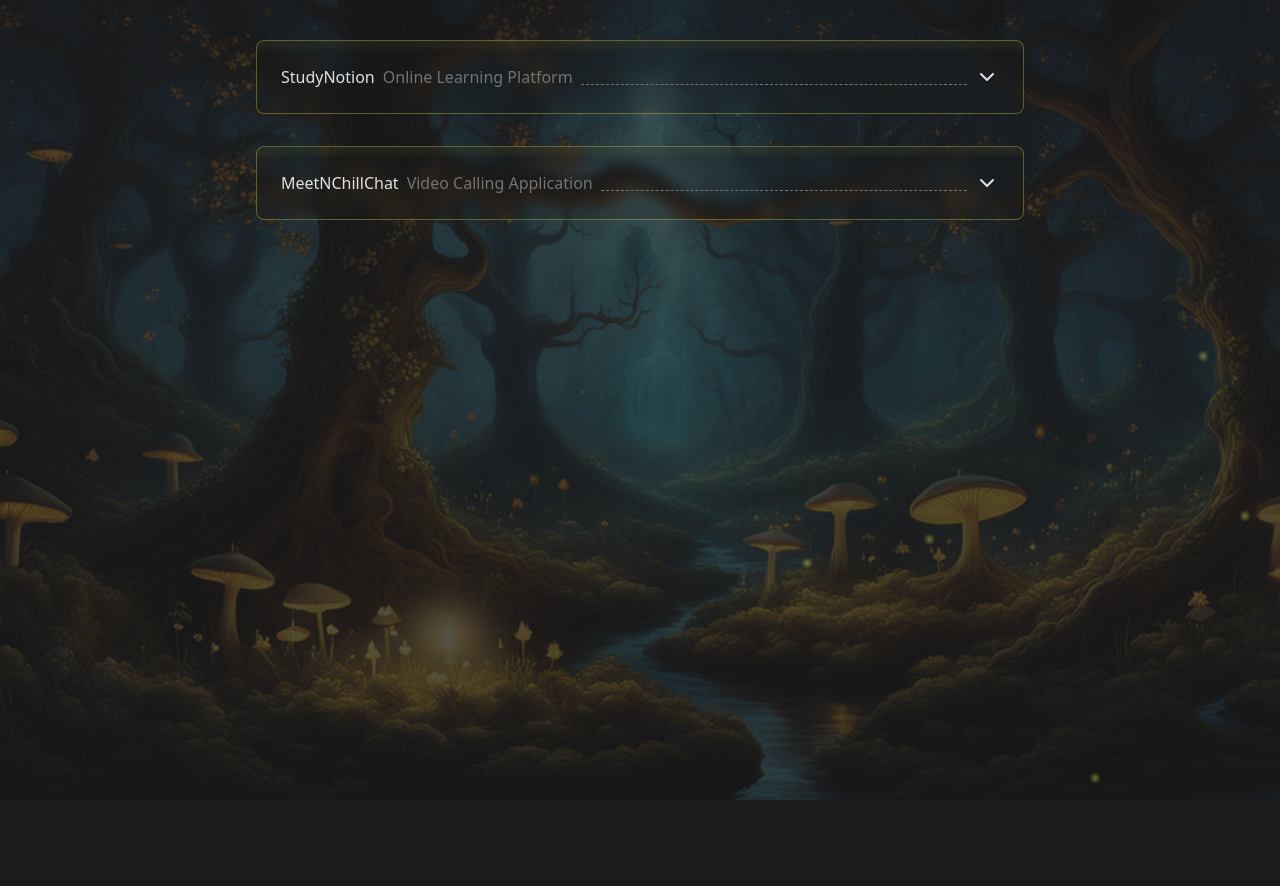
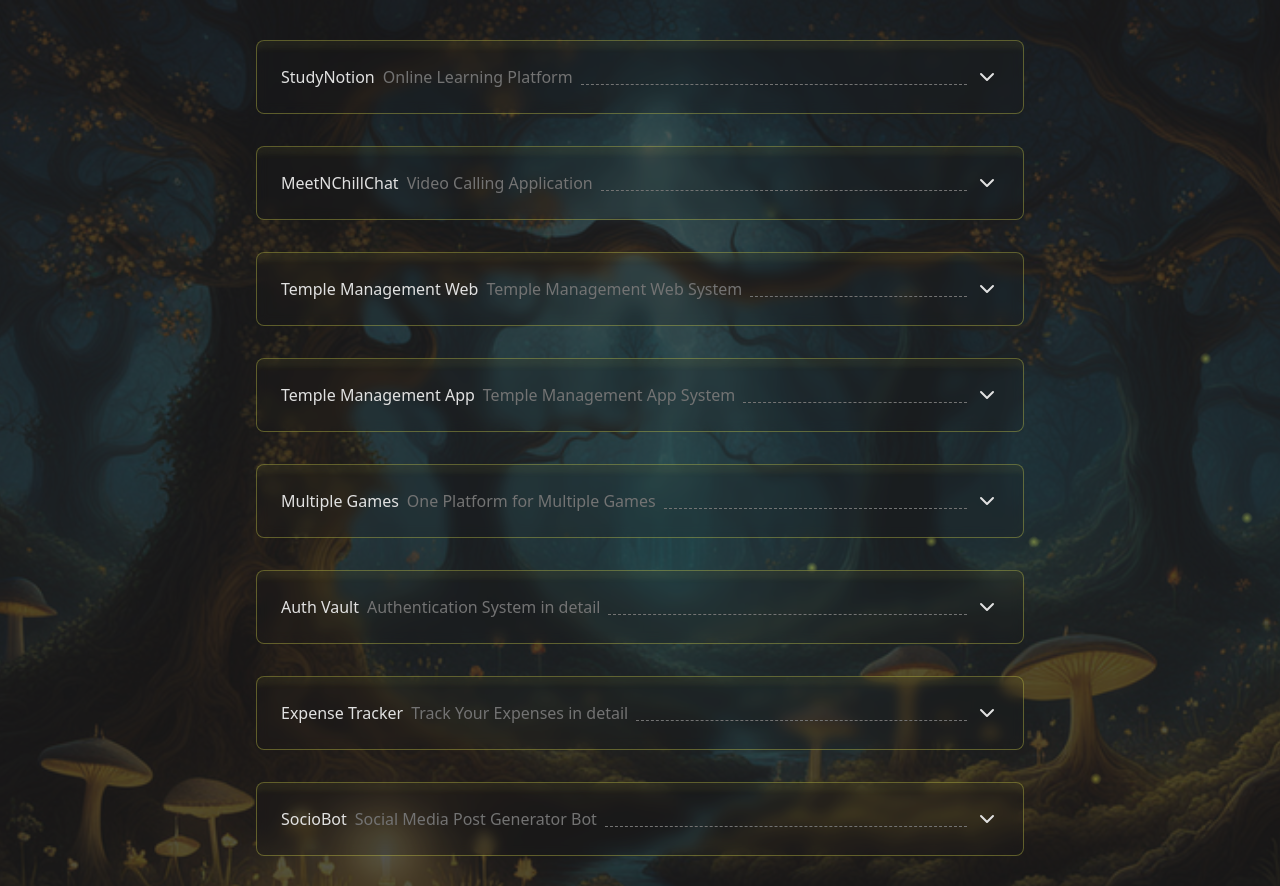
Before and after one commit to amitamrutiya/profilepalette, a Next.js app: page /projects in a window 1280 px wide. Shown: the top 886 px of the page. Before the commit the page ends 800 px from the top, so only its background shows below. Built offline with nearby package versions, Linux system fonts and the light colour scheme.

Commit message:
add all of the project related data
Signed-off-by: amitamrutiya2210 <amitamrutiya2210@gmail.com>

```diff
--- a/src/components/projects/ProjectLayout.tsx
+++ b/src/components/projects/ProjectLayout.tsx
@@ -33,9 +33,9 @@ function ProjectLayout({
         {dropDown && (
           <motion.div
             initial={{ y: "0%" }}
-            animate={{ y: "3%" }}
+            animate={{ y: "2%" }}
             exit={{ y: "0%" }}
-            transition={{ duration: 0.5 }}
+            transition={{ duration: 0.2}}
             className="w-full mt-2 overflow-hidden text-sm md:text-base flex items-center justify-between rounded-lg p-4 md:p-6 custom-bg"
           >
             <div className="p-4">
--- a/src/data.ts
+++ b/src/data.ts
@@ -40,6 +40,121 @@ export const projectsData: ProjectListType[] = [
       "Socket.io",
     ],
   },
+  {
+    id: 3,
+    name: "Temple Management Web",
+    subHeading: "Temple Management Web System",
+    description:
+      "This is a web application for the GSFC Township Charitable Trust Temple situated in Jamnagar. The application serves real users of the temple and offers a range of functionalities.",
+    demoLink: "https://temple.cyclic.app",
+    sourceLink: "https://github.com/amitamrutiya2210/Temple-Management-Web",
+    techStack: [
+      "Html",
+      "Css",
+      "JavaScript",
+      "React",
+      "Express",
+      "NodeJS",
+      "MongoDB",
+      "Tailwind",
+      "Razorpay",
+      "Git",
+    ],
+  },
+  {
+    id: 4,
+    name: "Temple Management App",
+    subHeading: "Temple Management App System",
+    description:
+      "This is the same project as above, but as a mobile app. It includes features for booking appointments, making online donations, receiving temple updates, providing contact info, displaying an image gallery, and more.",
+    demoLink:
+      "https://github.com/amitamrutiya2210/Temple-Management-App#demo-of-project",
+    sourceLink: "https://github.com/amitamrutiya2210/Temple-Management-App",
+    techStack: ["Flutter", "Dart", "Firebase", "Razorpay", "Git"],
+  },
+  {
+    id: 5,
+    name: "Multiple Games",
+    subHeading: "One Platform for Multiple Games",
+    description:
+      "I developed a compilation of several games that includes Piano Tile game, Dinosaur Game, AI tic-tac-toe (easy, medium, hard levels), 2048 Game (3X3, 4X4, 5X5, 6X6), Pac-Man Game, and Mini Sweeper Game",
+    demoLink: "https://github.com/amitamrutiya2210/multi_game#demo-for-a-game",
+    sourceLink: "https://github.com/amitamrutiya2210/multi_game",
+    techStack: ["Flutter", "Dart", "Figma", "Git"],
+  },
+  {
+    id: 6,
+    name: "Auth Vault",
+    subHeading: "Authentication System in detail",
+    description:
+      "Auth Vault is a Next.js application that demonstrates how to implement authentication with 2FA, reset password, and resend email verification. It also includes a user/admin dashboard.",
+    demoLink: "https://authvault.vercel.app",
+    sourceLink: "https://github.com/amitamrutiya2210/Auth-Vault",
+    techStack: [
+      "Next Js",
+      "TypeScript",
+      "ShadCN",
+      "Next-Auth",
+      "ResendMail",
+      "Git",
+    ],
+  },
+  {
+    id: 7,
+    name: "Expense Tracker",
+    subHeading: "Track Your Expenses in detail",
+    description:
+      "This is a full-stack application that allows users to track their expenses. It includes features for adding, deleting, and updating expenses, as well as a user dashboard with interactive graph.",
+    demoLink: "https://expense-tracker-pur1.onrender.com",
+    sourceLink: "https://github.com/amitamrutiya2210/Expense-Tracker",
+    techStack: [
+      "React",
+      "JavaScript",
+      "Express",
+      "NodeJS",
+      "MongoDB",
+      "Appolo Graphql",
+      "Git",
+    ],
+  },
+  {
+    id: 8,
+    name: "SocioBot",
+    subHeading: "Social Media Post Generator Bot",
+    description:
+      "This project is a Telegram bot that generates engaging social media posts based on the events you feed it throughout the day. It uses OpenAI's model to generate the posts.",
+    demoLink: "https://t.me/socio_media_bot",
+    sourceLink: "https://github.com/amitamrutiya2210/SocioBot",
+    techStack: [
+      "Node JS",
+      "TypeScript",
+      "Telegraph",
+      "OpenAI GPT-3",
+      "MongoDB",
+      "Git",
+    ],
+  },
+  {
+    id: 9,
+    name: "Go Multi Projects",
+    subHeading: "Multiple Projects written in GoLang",
+    description:
+      "This project contains a curated collection of Go projects ranging from basic to advanced levels. It is open-source project that serves as an excellent resource for developers looking to learn GoLang. Each project is designed to showcase specific concepts and features of Go.",
+    demoLink: "https://github.com/amitamrutiya2210/Go-Multi-Projects",
+    sourceLink: "https://github.com/amitamrutiya2210/Go-Multi-Projects",
+    techStack: ["Go", "Docker", "Database", "Apis", "Bots", "CURD", "Git"],
+  },
+  {
+    id: 10,
+    name: "Communication Type Survey App",
+    subHeading: "Know Your Communication Type",
+    description:
+      "This application determines users' communication styles based on their responses to specific questions. It allows students to answer 20 questions, and the results for all students are then compiled into the university's Google Sheets.",
+    demoLink:
+      "https://github.com/amitamrutiya2210/Communication_Type#demo-of-project-",
+    sourceLink: "https://github.com/amitamrutiya2210/Communication_Type",
+    techStack: ["Flutter", "Dart", "Figma", "Firebase", "GoogleSheets", "Git"],
+  },
 ];
 
 export const BtnList: BtnListType[] = [
```
